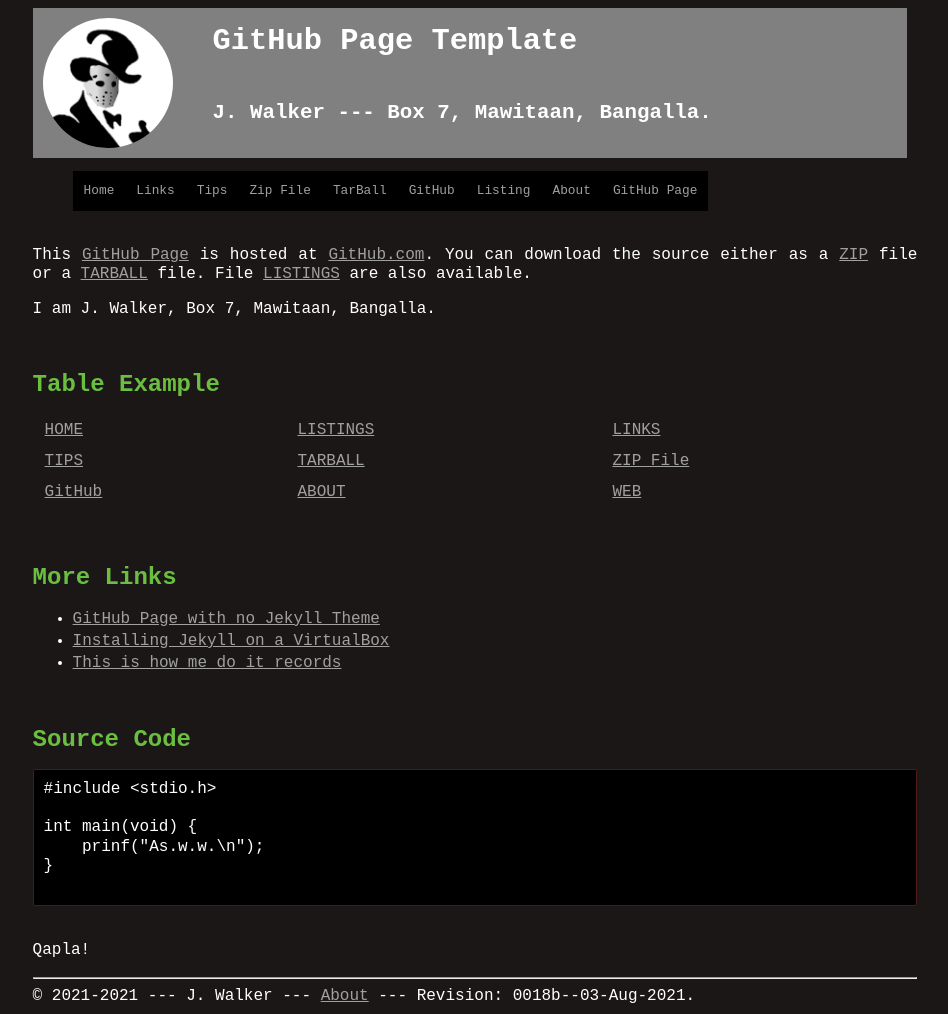
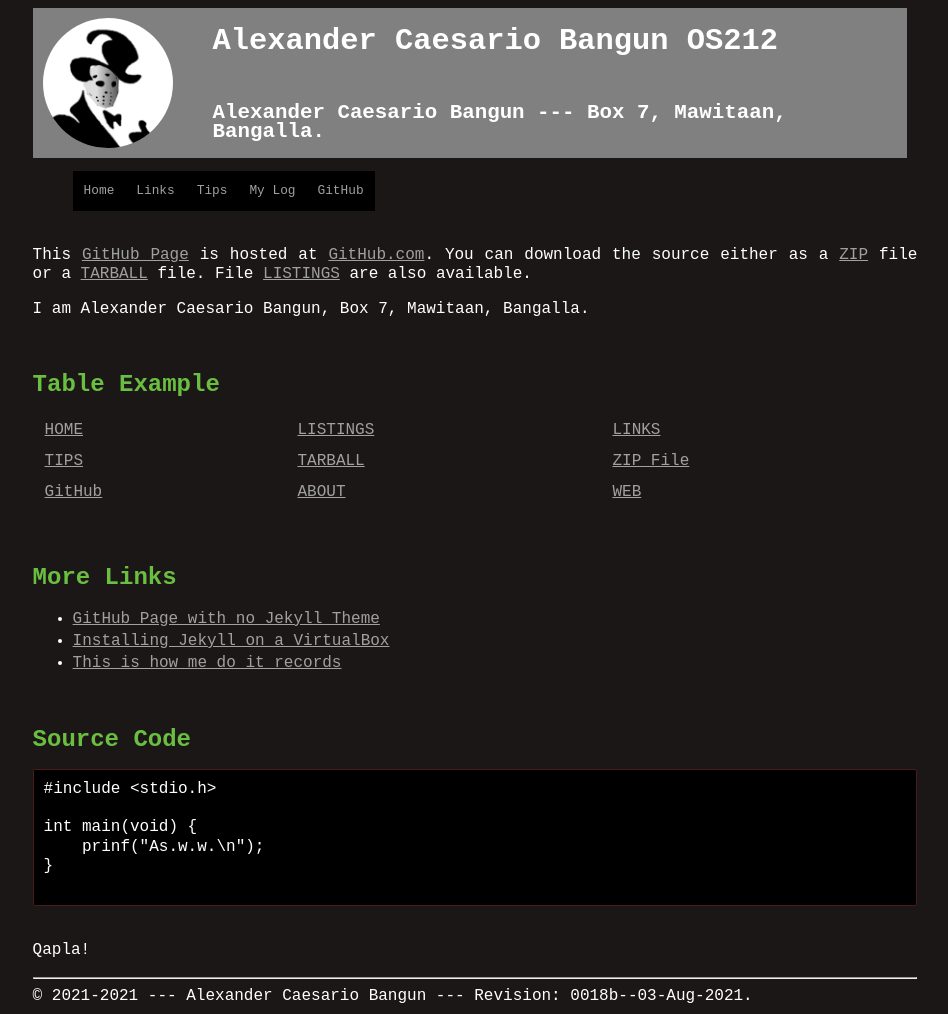
Before and after one commit to whenwe177/os212, a Jekyll site: the page built from index.md, in a window 1280 px wide. Shown: the whole page, without its empty margins (165-1113 px from the left). Built offline with Jekyll 4.4.1, drawn with Linux system fonts in a browser that asks for light colours.

Commit message:
Beautify GitHub Page

```diff
--- a/_config.yml
+++ b/_config.yml
@@ -1,8 +1,9 @@
 version:     "0018b--03-Aug-2021"
 copyright:   "2021-2021"
 description:
-  This is a
-  GitHub Page Template
+  Alexander Caesario Bangun
+  Github Page for Operating Systems 2021-2 (odd semester)
+  The template is taken from https://template.vlsm.org/template.zip
 disclaimer:
   I have spoken.
 keywords:    "jekyll, testing"
@@ -13,21 +14,13 @@
   link:      "/LINKS/"
 - navbar:    "Tips"
   link:      "/TIPS/"
-- navbar:    "Zip File"
-  link:      "/template.zip"
-- navbar:    "TarBall"
-  link:      "/template.tar.bz2"
+- navbar:    "My Log"
+  link:      "https://whenwe177.github.io/os212/TXT/mylog.txt"
 - navbar:    "GitHub"
-  link:      "https://github.com/ThisIsHowMeDoIt/template/"
-- navbar:    "Listing"
-  link:      "/000.html"
-- navbar:    "About"
-  link:      "/ABOUT/"
-- navbar:    "GitHub Page"
-  link:      "https://template.vlsm.org/"
-title:       "GitHub Page Template"
+  link:      "https://github.com/whenwe177/os212/"
+title:       "Alexander Caesario Bangun OS212"
 lang:        "en-US"
-author:      "J. Walker"
+author:      "Alexander Caesario Bangun"
 address:     "Box 7, Mawitaan, Bangalla."
 sitemap:     "true"
 markdown:    "kramdown"
@@ -43,6 +36,6 @@
 - jekyll-seo-tag
 google_analytics: "UA-89852122-15"
 
-urlweb:           "https://template.vlsm.org/"
+urlweb:           "https://whenwe177.github.io/os212/"
 urlcontact:       "TBA"
-urlgithub:        "https://github.com/ThisIsHowMeDoIt/template"
+urlgithub:        "https://github.com/whenwe177/os212/"
```
